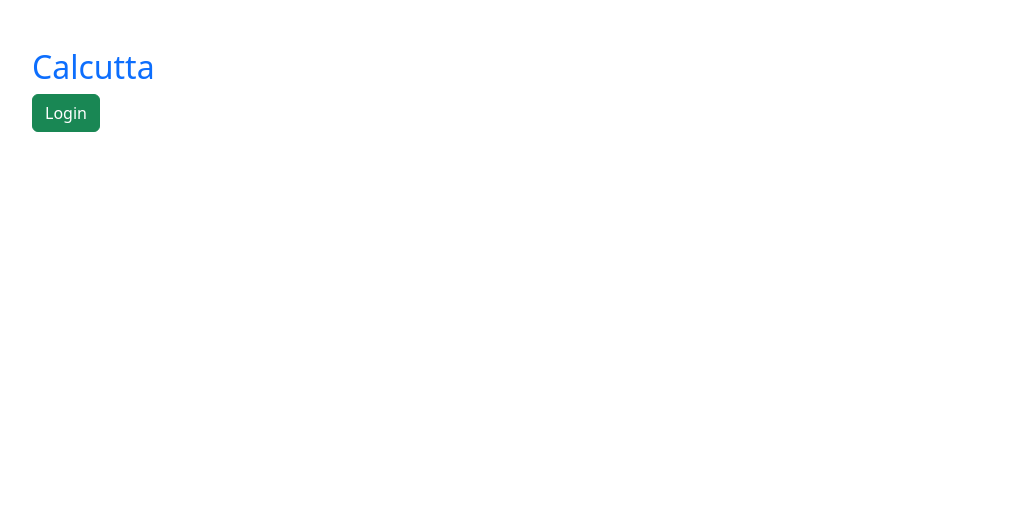
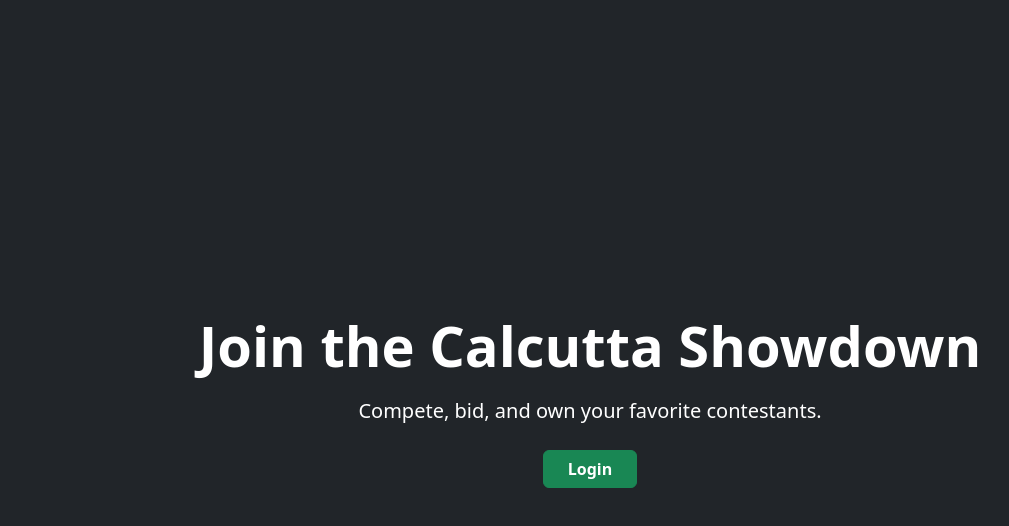
Before and after one commit to camcarthur/lucke-frontend, a React (Create React App) app: page / in a window 1280 px wide. Shown: the top 526 px of the page, without its empty margins (50-1059 px from the left). Built offline with nearby package versions, Linux system fonts and the light colour scheme; no server answers.

Commit message:
Update home

```diff
--- a/src/pages/home.js
+++ b/src/pages/home.js
@@ -1,25 +1,19 @@
-// src/pages/Home.js
-import React, { useEffect } from 'react';
+import React from 'react';
 import { useNavigate } from 'react-router-dom';
-import { apiFetch } from '../api';
-
-
 
 function Home() {
   const navigate = useNavigate();
-  useEffect(() => {
-    apiFetch('/api/events')
-      .then(res => res.json())
-      .then(data => console.log(data));
-  }, []);
-  const handleClick = () => {
-    navigate('/login');
-  };
 
   return (
-    <div className="container py-5">
-      <h2 className="text-primary">Calcutta</h2>
-      <button className="btn btn-success" onClick={handleClick}>
+    <div className="d-flex flex-column justify-content-center align-items-center vh-100 text-center bg-dark text-white px-3">
+      <h1 className="display-4 fw-bold mb-3">Join the Calcutta Showdown</h1>
+      <p className="lead mb-4">
+        Compete, bid, and own your favorite contestants.
+      </p>
+      <button
+        className="btn btn-success fw-semibold px-4"
+        onClick={() => navigate('/login')}
+      >
         Login
       </button>
     </div>
```
